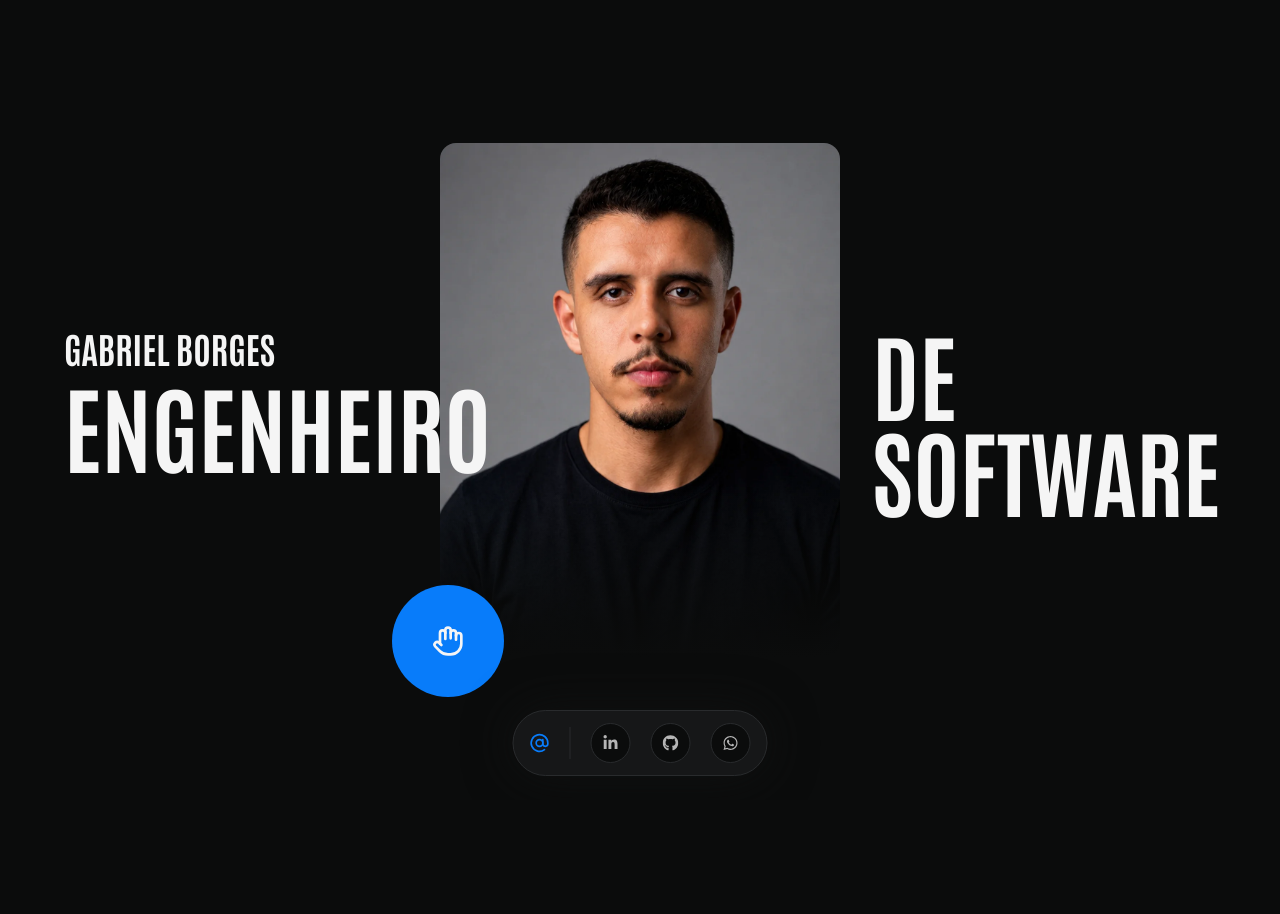
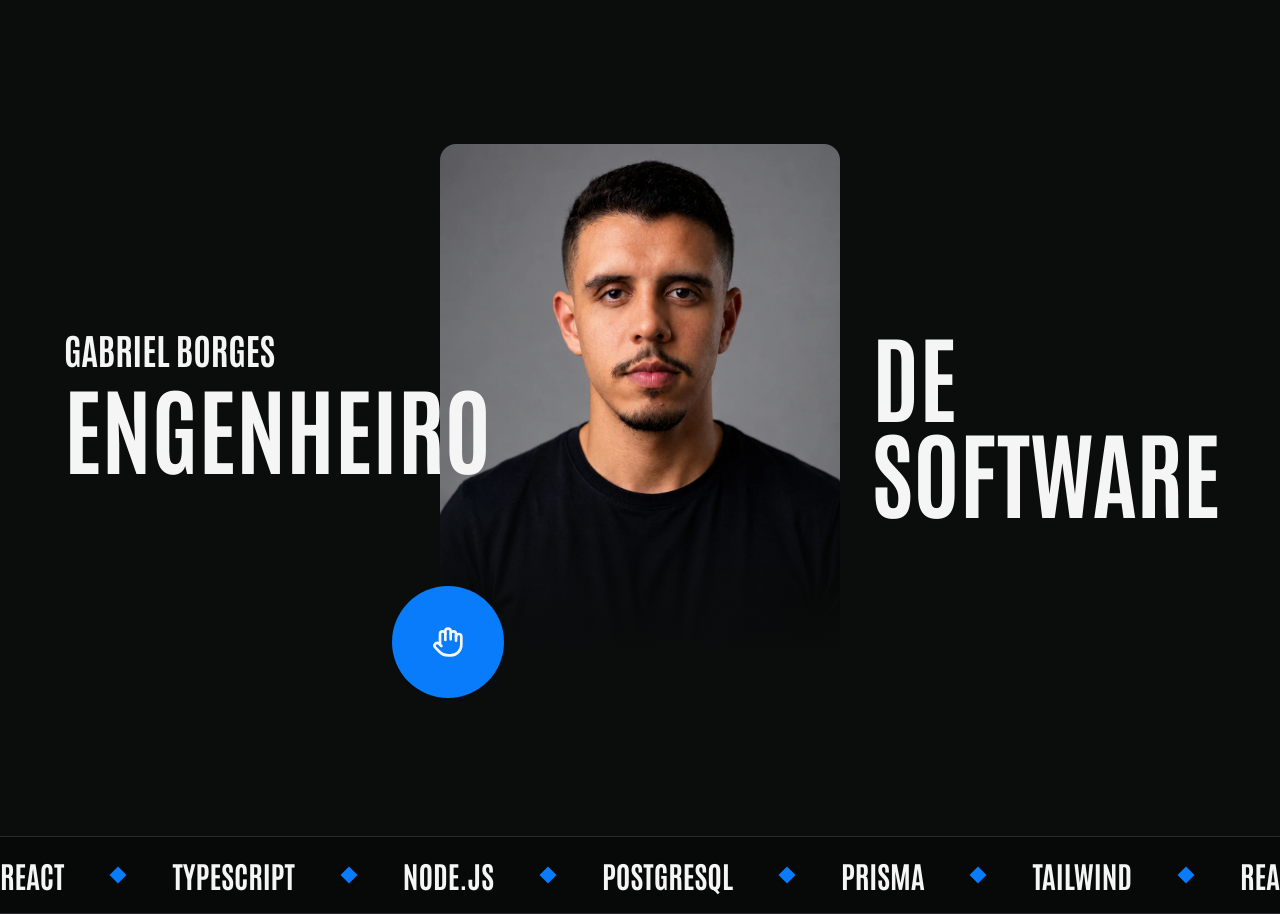
Before and after one commit to GSBorgess/portfolio, a React app: page / in a window 1280 px wide. Before the commit the page ends 800 px from the top, so only its background shows below. Built offline with nearby package versions, Linux system fonts and the light colour scheme; the HTML template or start-up script is replaced by a standard one.

Commit message:
refactor: substitui icones sociais por faixa de tecnologia

```diff
--- a/src/components/HeroSection.tsx
+++ b/src/components/HeroSection.tsx
@@ -1,51 +1,45 @@
-import { AtSign, Hand } from "lucide-react";
-import { FaGithub, FaLinkedinIn, FaWhatsapp } from "react-icons/fa";
+import { motion, useScroll, useTransform } from "framer-motion";
+import { Hand } from "lucide-react";
 import hero from "../assets/hero.webp";
 
-const socialLinks = [
-  {
-    label: "LinkedIn",
-    href: "#linkedin",
-    icon: FaLinkedinIn,
-  },
-  {
-    label: "GitHub",
-    href: "#github",
-    icon: FaGithub,
-  },
-  {
-    label: "WhatsApp",
-    href: "#whatsapp",
-    icon: FaWhatsapp,
-  },
+const tickerItems = [
+  "React",
+  "TypeScript",
+  "Node.js",
+  "PostgreSQL",
+  "Prisma",
+  "Tailwind",
 ];
 
 export function HeroSection() {
+  const { scrollY } = useScroll();
+  const tickerX = useTransform(scrollY, [0, 900], ["0px", "-520px"]);
+
   return (
-    <section className="relative min-h-screen overflow-hidden bg-bg-main text-text-main">
-      <aside
-        aria-label="Midias sociais"
-        className="absolute bottom-6 left-1/2 z-30 flex -translate-x-1/2 items-center gap-5 rounded-full border border-border bg-chip px-4 py-3 shadow-[0_0_48px_var(--bg-secondary)]"
+    <section className="relative overflow-hidden bg-bg-main pb-24 text-text-main">
+      <div
+        aria-hidden="true"
+        className="absolute inset-x-0 bottom-0 z-30 overflow-hidden border-y border-border bg-[#070808] py-4 sm:py-5"
       >
-        <AtSign className="h-5 w-5 text-primary-color" aria-hidden="true" />
-        <div className="h-8 w-px bg-border" />
-        {socialLinks.map((item) => {
-          const Icon = item.icon;
+        <motion.div
+          className="flex w-max items-center gap-9 whitespace-nowrap will-change-transform sm:gap-12"
+          style={{ x: tickerX }}
+        >
+          {[...tickerItems, ...tickerItems, ...tickerItems].map((item, index) => (
+            <div
+              key={`${item}-${index}`}
+              className="flex items-center gap-9 sm:gap-12"
+            >
+              <span className="font-title text-2xl font-bold uppercase leading-none text-text-main sm:text-3xl">
+                {item}
+              </span>
+              <span className="relative h-3 w-3 rotate-45 bg-primary-color" />
+            </div>
+          ))}
+        </motion.div>
+      </div>
 
-          return (
-            <a
-              key={item.label}
-              href={item.href}
-              aria-label={item.label}
-              className="flex h-10 w-10 items-center justify-center rounded-full border border-border bg-bg-main text-text-secondary transition hover:border-primary-color hover:bg-primary-color hover:text-text-main"
-            >
-              <Icon className="h-4 w-4" aria-hidden="true" />
-            </a>
-          );
-        })}
-      </aside>
-
-      <div className="relative z-10 mx-auto flex min-h-screen w-full max-w-[1500px] flex-col justify-center px-6 py-16 sm:px-10 lg:px-16">
+      <div className="relative z-10 mx-auto mt-20 mb-5 w-full max-w-[1500px] flex-col justify-center px-6 py-16 sm:px-10 lg:px-16 lg:mb-24">
 
         <div className="grid items-center gap-8 lg:grid-cols-[minmax(0,1fr)_340px_minmax(0,1fr)] xl:grid-cols-[minmax(0,1fr)_400px_minmax(0,1fr)]">
           <div className="relative z-20 order-2 pt-10 -bottom-6 text-center lg:order-1 lg:pt-0 lg:-bottom-0 lg:text-left">
```
